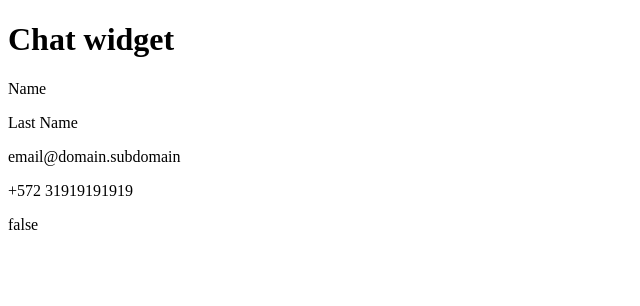
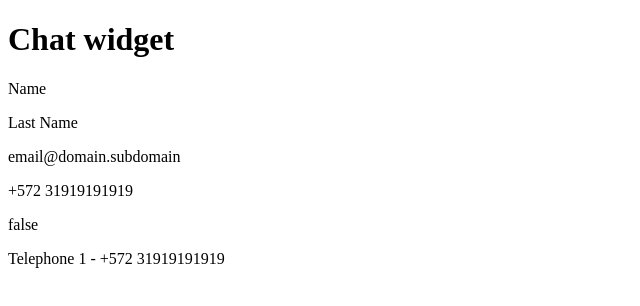
Before and after one commit to willy23martin/javascript_learning, an Angular app in the folder Angular/fundamentals/: page / in a window 1280 px wide. Shown: the top 306 px of the page, without its empty margins (0-640 px from the left). Built offline with nearby package versions, Linux system fonts and the light colour scheme.

Commit message:
NgIf and NgFor declaratives

```diff
--- a/Angular/fundamentals/src/app/chat/chat.component.html
+++ b/Angular/fundamentals/src/app/chat/chat.component.html
@@ -7,3 +7,10 @@
 <p>{{telephone}}</p>
 
 <p>{{termsAndConditions}}</p>
+
+<!--Directives NgIf and NgFor-->
+<div *ngIf="telephones.length >= 1">
+    <div *ngFor="let telephoneI of telephones; index as t">
+        <p>Telephone {{t+1}} - {{telephoneI}}</p>
+    </div>
+</div>
--- a/Angular/fundamentals/src/app/chat/chat.component.ts
+++ b/Angular/fundamentals/src/app/chat/chat.component.ts
@@ -13,15 +13,19 @@ export class ChatComponent implements OnInit {
   telephone: string;
   termsAndConditions: boolean;
 
+  telephones: string[];
+
   constructor() {
     this.name = "Name";
     this.lastName = "Last Name";
     this.email = "email@domain.subdomain";
     this.telephone = "+572 31919191919";
     this.termsAndConditions = false;
+    this.telephones = [];
    }
 
   ngOnInit(): void {
+    this.telephones[0] = this.telephone;
   }
 
 }
```
